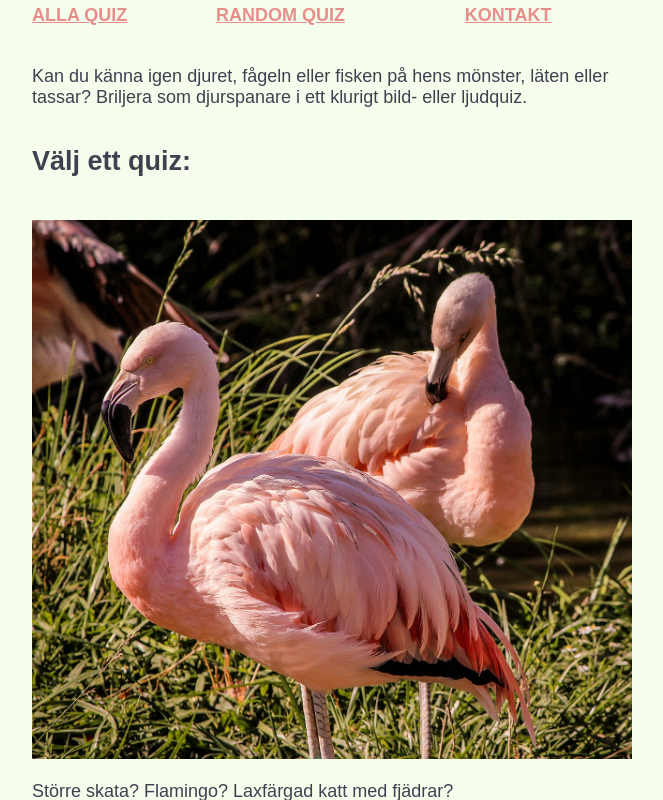
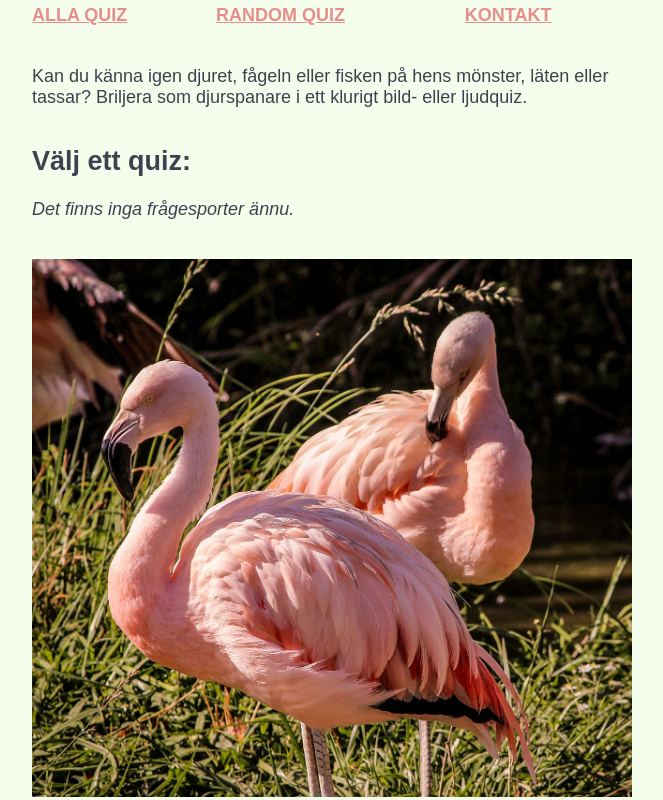
Before and after one commit to newsocialsandra/quizsite, a Django app: page / in a window 1280 px wide. Shown: the part 246-1046 px from the top of the page, without its empty margins (308-971 px from the left). Run offline with Django 3.2, Linux system fonts and the light colour scheme; data that the repository does not hold is empty; some libraries are stand-ins or nearby versions.

Commit message:
Edited for loop on startpage
Edited for loop to give alternative message if no quizzes are detected

```diff
--- a/quiz/templates/quiz/startpage.html
+++ b/quiz/templates/quiz/startpage.html
@@ -22,6 +22,8 @@
      <p><li><a href="{% url "quiz_page" quiz.slug %}">
     {{ quiz.name }}
   </a></li></p>
+{% empty %}
+<p><em>Det finns inga frågesporter ännu.</em></p>
 {% endfor %}
 <br>
 <img src="/static/flamingo.jpg" alt="Pink flamingos" width="600">
```
